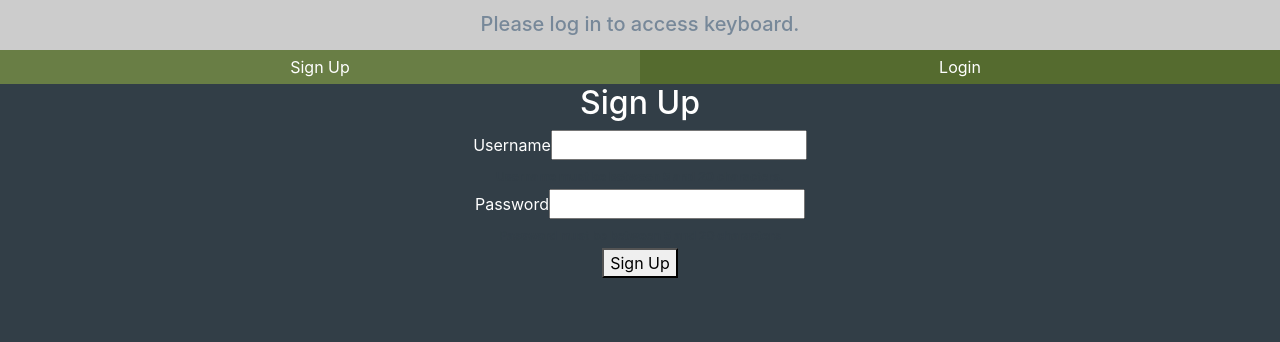
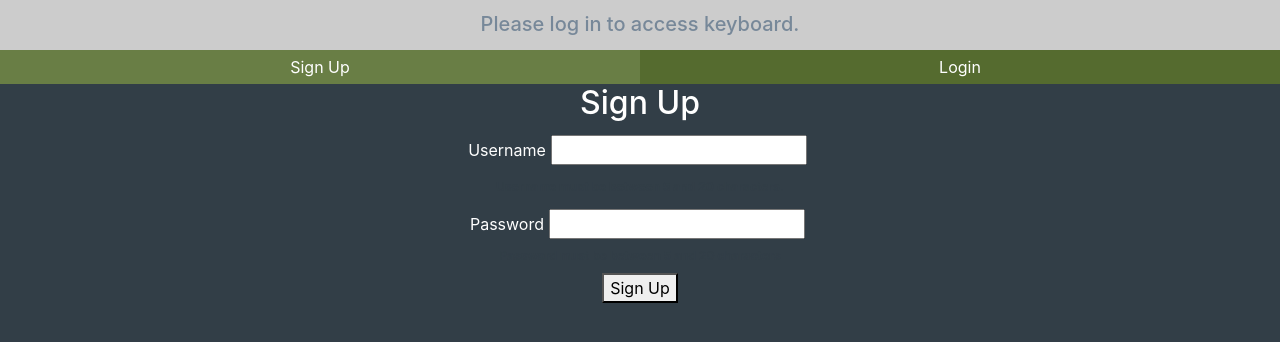
Before and after one commit to MichaelAZimmerman/synthesizer, a React (Create React App) app: page /signup in a window 1280 px wide. Shown: the top 342 px of the page. Built offline with nearby package versions, Linux system fonts and the light colour scheme.

Commit message:
adds margin around inputs

```diff
--- a/src/App.css
+++ b/src/App.css
@@ -7,6 +7,9 @@ header {
   background-color: #ccc;
   padding-top: 12px;
   color: lightslategray;
+}
+input {
+  margin: 5px;
 }
 .about {
   display: flex;
--- a/src/components/Login.js
+++ b/src/components/Login.js
@@ -14,7 +14,7 @@ const Login = () => {
     <>
       <h2>Login</h2>
       <form className="">
-        <div className="">
+        <div className="input-container">
           <label htmlFor="username">Username</label>
           <input
             id="username"
--- a/src/components/Signup.js
+++ b/src/components/Signup.js
@@ -14,7 +14,7 @@ const Signup = () => {
     <>
       <h2>Sign Up</h2>
       <form className="">
-        <div className="">
+        <div className="input-container">
           <label htmlFor="username">Username</label>
           <input
             id="username"
@@ -28,7 +28,7 @@ const Signup = () => {
         <div className={usernameValid ? "form-hint" : "form-error"}>
           Username must be between 5 and 20 characters.
         </div>
-        <div className="">
+        <div className="input-container">
           <label htmlFor="password">Password</label>
           <input
             type="password"
```
